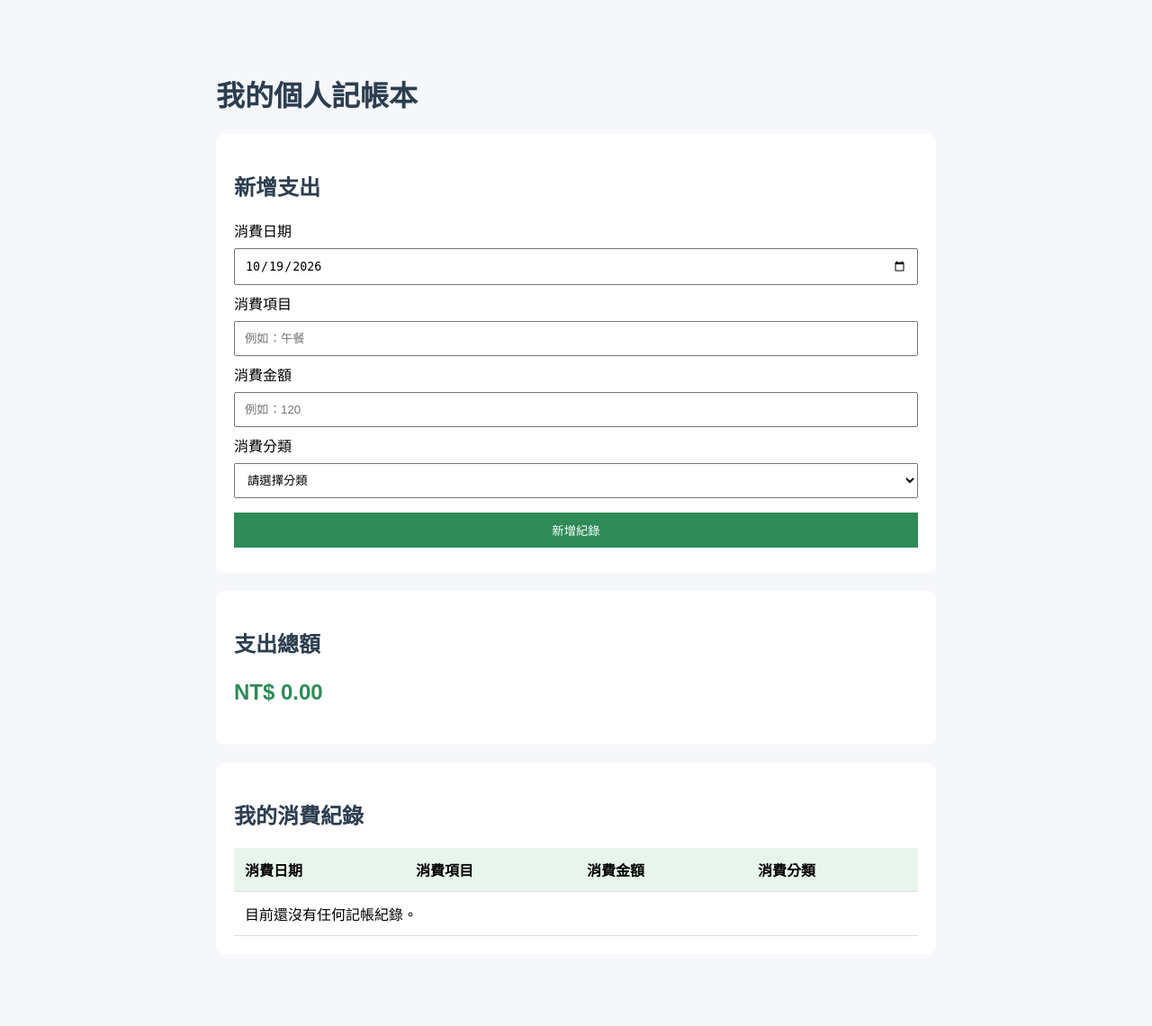
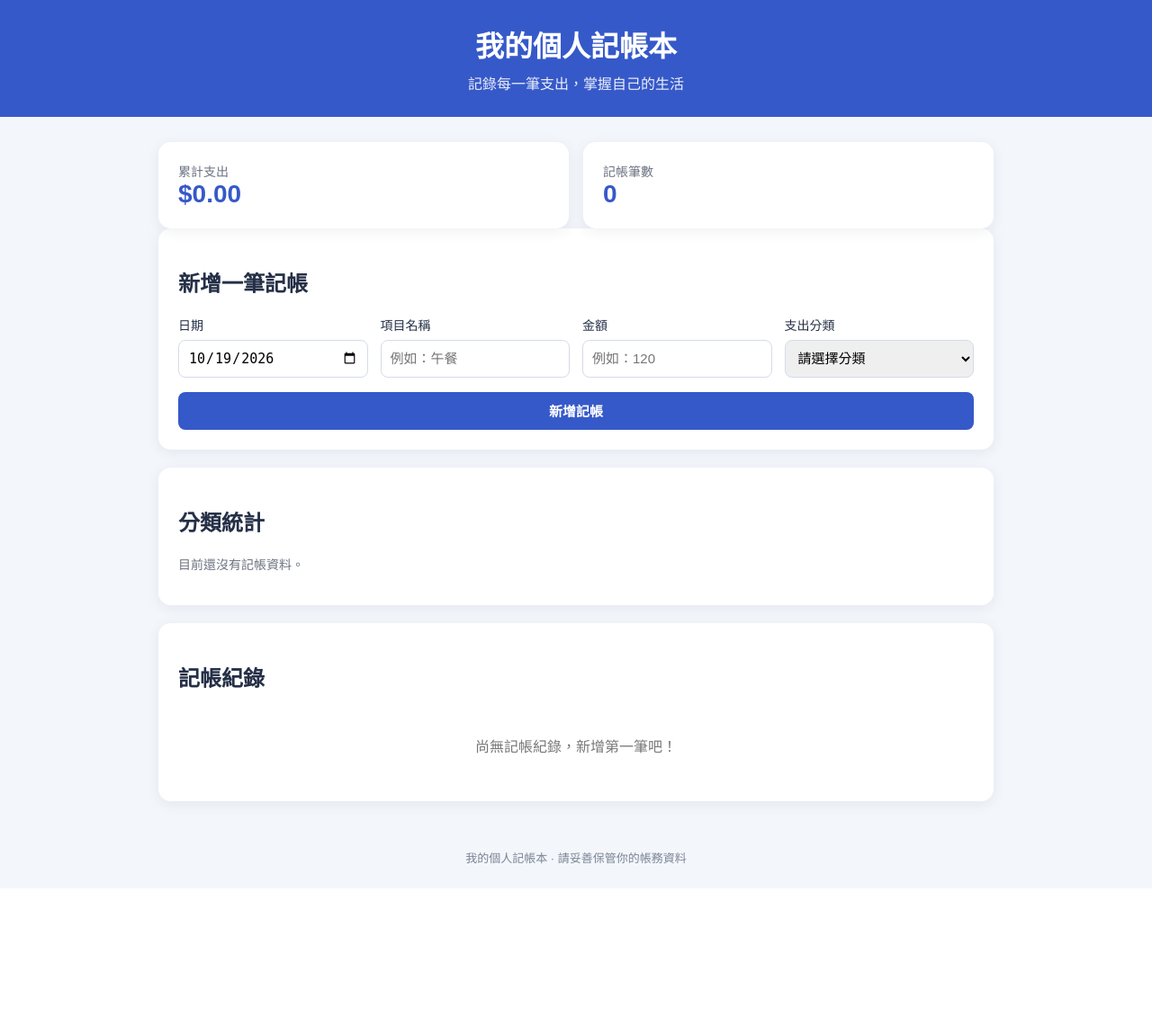
Before and after one commit to sarahu9878-tech/bolg1019, a Flask app: page / in a window 1280 px wide. Shown: the whole page at 90% size. After the commit the page ends 961 px from the top, so only its background shows below. Run offline with Flask 3, Linux system fonts and the light colour scheme; data that the repository does not hold is empty.

Commit message:
Fix database initialization and update website

```diff
--- a/app.py
+++ b/app.py
@@ -1,103 +1,148 @@
 
-from flask import Flask, render_template, request, redirect, url_for
+import os
 import sqlite3
 from datetime import date
+from flask import Flask, render_template, request, redirect, url_for, flash
 
 app = Flask(__name__)
+app.secret_key = os.environ.get("SECRET_KEY", "change-this-secret-key")
+
+# 使用 app.py 所在的絕對路徑，避免 Render 找錯資料庫位置
+BASE_DIR = os.path.dirname(os.path.abspath(__file__))
+DATABASE = os.path.join(BASE_DIR, "expenses.db")
 
 
-# 建立資料庫，並檢查是否有日期欄位
-def init_db():
-    conn = sqlite3.connect("expenses.db")
-    cursor = conn.cursor()
-
-    cursor.execute("""
-        CREATE TABLE IF NOT EXISTS expenses (
-            id INTEGER PRIMARY KEY AUTOINCREMENT,
-            title TEXT NOT NULL,
-            amount REAL NOT NULL,
-            category TEXT NOT NULL
-        )
-    """)
-
-    # 如果是舊版資料庫，就新增日期欄位
-    cursor.execute("PRAGMA table_info(expenses)")
-    columns = [column[1] for column in cursor.fetchall()]
-
-    if "expense_date" not in columns:
-        cursor.execute(
-            "ALTER TABLE expenses ADD COLUMN expense_date TEXT"
-        )
-
-    conn.commit()
-    conn.close()
+def get_db():
+    conn = sqlite3.connect(DATABASE, timeout=30)
+    conn.row_factory = sqlite3.Row
+    return conn
 
 
-# 首頁：顯示記帳紀錄與支出總額
+def init_db():
+    """網站啟動時，自動建立記帳資料表。"""
+    conn = get_db()
+    try:
+        conn.execute("""
+            CREATE TABLE IF NOT EXISTS expenses (
+                id INTEGER PRIMARY KEY AUTOINCREMENT,
+                expense_date TEXT NOT NULL,
+                title TEXT NOT NULL,
+                amount REAL NOT NULL,
+                category TEXT NOT NULL
+            )
+        """)
+        conn.commit()
+    finally:
+        conn.close()
+
+
+# 確保首頁查詢之前，資料表就已經存在
+init_db()
+
+
 @app.route("/")
 def index():
-    conn = sqlite3.connect("expenses.db")
-    conn.row_factory = sqlite3.Row
-    cursor = conn.cursor()
+    conn = get_db()
+    try:
+        expenses = conn.execute("""
+            SELECT id, expense_date, title, amount, category
+            FROM expenses
+            ORDER BY expense_date DESC, id DESC
+        """).fetchall()
 
-    cursor.execute("""
-        SELECT * FROM expenses
-        ORDER BY expense_date DESC, id DESC
-    """)
-    expenses = cursor.fetchall()
+        total = conn.execute("""
+            SELECT COALESCE(SUM(amount), 0)
+            FROM expenses
+        """).fetchone()[0]
 
-    cursor.execute("SELECT SUM(amount) FROM expenses")
-    total = cursor.fetchone()[0] or 0
+        categories = conn.execute("""
+            SELECT category, SUM(amount) AS total
+            FROM expenses
+            GROUP BY category
+            ORDER BY total DESC
+        """).fetchall()
 
-    conn.close()
-
-    return render_template(
-        "index.html",
-        expenses=expenses,
-        total=total,
-        today=date.today().isoformat()
-    )
+        return render_template(
+            "index.html",
+            expenses=expenses,
+            total=total,
+            categories=categories,
+            today=date.today().isoformat()
+        )
+    finally:
+        conn.close()
 
 
-# 新增支出
 @app.route("/add", methods=["POST"])
 def add_expense():
     expense_date = request.form.get("expense_date", "").strip()
     title = request.form.get("title", "").strip()
-    amount = request.form.get("amount", "").strip()
+    amount_text = request.form.get("amount", "").strip()
     category = request.form.get("category", "").strip()
 
-    if not expense_date or not title or not amount or not category:
-        return "請填寫所有欄位！", 400
+    if not all([expense_date, title, amount_text, category]):
+        flash("請填寫所有欄位。", "error")
+        return redirect(url_for("index"))
 
     try:
-        # 確認日期格式正確
+        # 驗證日期格式
         date.fromisoformat(expense_date)
-
-        # 確認金額是有效數字
-        amount = float(amount)
+        amount = float(amount_text)
 
         if amount <= 0:
-            return "金額必須大於 0！", 400
+            raise ValueError("金額必須大於零")
 
-    except ValueError:
-        return "請輸入正確的日期或金額！", 400
+    except (ValueError, OverflowError):
+        flash("請輸入正確的日期與大於零的金額。", "error")
+        return redirect(url_for("index"))
 
-    conn = sqlite3.connect("expenses.db")
-    cursor = conn.cursor()
+    conn = get_db()
+    try:
+        conn.execute("""
+            INSERT INTO expenses
+                (expense_date, title, amount, category)
+            VALUES (?, ?, ?, ?)
+        """, (expense_date, title, amount, category))
 
-    cursor.execute("""
-        INSERT INTO expenses
-        (expense_date, title, amount, category)
-        VALUES (?, ?, ?, ?)
-    """, (expense_date, title, amount, category))
+        conn.commit()
+        flash("記帳成功！", "success")
+    except sqlite3.Error:
+        conn.rollback()
+        app.logger.exception("新增記帳資料失敗")
+        flash("新增失敗，請查看伺服器錯誤紀錄。", "error")
+    finally:
+        conn.close()
 
-    conn.commit()
-    conn.close()
+    return redirect(url_for("index"))
+
+
+@app.route("/delete/<int:expense_id>", methods=["POST"])
+def delete_expense(expense_id):
+    conn = get_db()
+    try:
+        cursor = conn.execute(
+            "DELETE FROM expenses WHERE id = ?",
+            (expense_id,)
+        )
+        conn.commit()
+
+        if cursor.rowcount:
+            flash("紀錄已刪除。", "success")
+        else:
+            flash("找不到這筆記帳紀錄。", "error")
+    except sqlite3.Error:
+        conn.rollback()
+        app.logger.exception("刪除記帳資料失敗")
+        flash("刪除失敗，請稍後再試。", "error")
+    finally:
+        conn.close()
 
     return redirect(url_for("index"))
 
 
 if __name__ == "__main__":
-    init_db()
-    app.run(debug=True)
+    app.run(
+        host="0.0.0.0",
+        port=int(os.environ.get("PORT", 5000)),
+        debug=False
+    )
--- a/templates/index.html
+++ b/templates/index.html
@@ -3,168 +3,291 @@
 <html lang="zh-Hant">
 <head>
     <meta charset="UTF-8">
-    <meta name="viewport" content="width=device-width, initial-scale=1.0">
-    <title>個人記帳網站</title>
+    <meta name="viewport" content="width=device-width, initial-scale=1">
+    <title>我的個人記帳本</title>
+    <style>
+        * { box-sizing: border-box; }
 
-    <style>
         body {
-            font-family: Arial, sans-serif;
-            max-width: 800px;
-            margin: 40px auto;
-            padding: 20px;
-            background-color: #f5f7fa;
+            margin: 0;
+            font-family: Arial, "Microsoft JhengHei", sans-serif;
+            background: #f3f6fb;
+            color: #253047;
         }
 
-        h1, h2 {
-            color: #2c3e50;
+        header {
+            background: #3659c9;
+            color: white;
+            padding: 26px 20px;
+            text-align: center;
+        }
+
+        header h1 { margin: 0 0 8px; }
+        header p { margin: 0; opacity: .9; }
+
+        main {
+            max-width: 960px;
+            margin: 28px auto;
+            padding: 0 16px;
         }
 
         .card {
             background: white;
-            padding: 20px;
+            border-radius: 14px;
+            padding: 22px;
             margin-bottom: 20px;
-            border-radius: 10px;
+            box-shadow: 0 3px 15px #172b4d12;
+        }
+
+        .summary {
+            display: grid;
+            grid-template-columns: repeat(auto-fit, minmax(180px, 1fr));
+            gap: 16px;
+        }
+
+        .summary .card { margin: 0; }
+        .muted { color: #6b7280; font-size: 14px; }
+        .amount { color: #3659c9; font-size: 28px; font-weight: bold; }
+
+        form .fields {
+            display: grid;
+            grid-template-columns: repeat(auto-fit, minmax(180px, 1fr));
+            gap: 14px;
+        }
+
+        label {
+            display: block;
+            font-size: 14px;
+            margin-bottom: 7px;
         }
 
         input, select, button {
             width: 100%;
+            min-height: 42px;
             padding: 10px;
-            margin: 8px 0;
-            box-sizing: border-box;
+            border-radius: 8px;
+            border: 1px solid #d5dbea;
+            font-size: 15px;
         }
 
         button {
-            background: #2e8b57;
+            background: #3659c9;
             color: white;
             border: none;
             cursor: pointer;
+            font-weight: bold;
         }
+
+        button:hover { opacity: .88; }
+        .submit { margin-top: 16px; }
+
+        .table-wrap { overflow-x: auto; }
 
         table {
             width: 100%;
             border-collapse: collapse;
-            background: white;
+            min-width: 540px;
         }
 
         th, td {
-            padding: 12px;
-            border-bottom: 1px solid #ddd;
+            padding: 13px 10px;
+            border-bottom: 1px solid #edf0f5;
             text-align: left;
         }
 
-        th {
-            background: #e8f5ec;
+        th { background: #f7f8fc; }
+
+        .delete-button {
+            background: #d94b54;
+            min-height: 34px;
+            padding: 7px 12px;
         }
 
-        .total {
-            color: #2e8b57;
-            font-size: 24px;
-            font-weight: bold;
+        .message {
+            padding: 12px;
+            margin-bottom: 12px;
+            border-radius: 8px;
+            background: #e8f6ed;
         }
 
-        /* 讓表格在手機上可以左右滑動 */
-        .table-container {
-            overflow-x: auto;
+        .message.error {
+            background: #fff0f0;
+            color: #a52222;
+        }
+
+        .empty {
+            text-align: center;
+            color: #777;
+            padding: 28px;
+        }
+
+        footer {
+            text-align: center;
+            padding: 25px;
+            color: #7b8495;
+            font-size: 13px;
         }
     </style>
 </head>
+<body>
+    <header>
+        <h1>我的個人記帳本</h1>
+        <p>記錄每一筆支出，掌握自己的生活</p>
+    </header>
 
-<body>
+    <main>
+        {% with messages = get_flashed_messages(with_categories=true) %}
+            {% for category, message in messages %}
+                <div class="message {% if category == 'error' %}error{% endif %}">
+                    {{ message }}
+                </div>
+            {% endfor %}
+        {% endwith %}
 
-    <h1>我的個人記帳本</h1>
+        <section class="summary">
+            <div class="card">
+                <div class="muted">累計支出</div>
+                <div class="amount">${{ "%.2f"|format(total) }}</div>
+            </div>
 
             <div class="card">
-        <h2>新增支出</h2>
+                <div class="muted">記帳筆數</div>
+                <div class="amount">{{ expenses|length }}</div>
+            </div>
+        </section>
+
+        <section class="card">
+            <h2>新增一筆記帳</h2>
 
             <form action="{{ url_for('add_expense') }}" method="POST">
-
-            <label for="expense_date">消費日期</label>
+                <div class="fields">
+                    <div>
+                        <label for="expense_date">日期</label>
                         <input
+                            id="expense_date"
                             type="date"
-                id="expense_date"
                             name="expense_date"
                             value="{{ today }}"
                             required
                         >
+                    </div>
 
-            <label for="title">消費項目</label>
+                    <div>
+                        <label for="title">項目名稱</label>
                         <input
+                            id="title"
                             type="text"
-                id="title"
                             name="title"
                             placeholder="例如：午餐"
+                            maxlength="100"
                             required
                         >
+                    </div>
 
-            <label for="amount">消費金額</label>
+                    <div>
+                        <label for="amount">金額</label>
                         <input
+                            id="amount"
                             type="number"
-                id="amount"
                             name="amount"
-                placeholder="例如：120"
                             min="0.01"
                             step="0.01"
+                            placeholder="例如：120"
                             required
                         >
+                    </div>
 
-            <label for="category">消費分類</label>
+                    <div>
+                        <label for="category">支出分類</label>
                         <select id="category" name="category" required>
                             <option value="">請選擇分類</option>
                             <option value="飲食">飲食</option>
                             <option value="交通">交通</option>
                             <option value="購物">購物</option>
                             <option value="娛樂">娛樂</option>
-                <option value="生活用品">生活用品</option>
+                            <option value="生活">生活</option>
+                            <option value="學習">學習</option>
                             <option value="其他">其他</option>
                         </select>
-
-            <button type="submit">新增紀錄</button>
-
-        </form>
+                    </div>
                 </div>
 
-    <div class="card">
-        <h2>支出總額</h2>
-        <p class="total">
-            NT$ {{ "%.2f"|format(total) }}
-        </p>
-    </div>
+                <button class="submit" type="submit">新增記帳</button>
+            </form>
+        </section>
 
-    <div class="card">
-        <h2>我的消費紀錄</h2>
+        <section class="card">
+            <h2>分類統計</h2>
 
-        <div class="table-container">
+            {% if categories %}
+                <div class="table-wrap">
                     <table>
                         <thead>
                             <tr>
-                        <th>消費日期</th>
-                        <th>消費項目</th>
-                        <th>消費金額</th>
-                        <th>消費分類</th>
+                                <th>分類</th>
+                                <th>累計金額</th>
                             </tr>
                         </thead>
-
                         <tbody>
-                    {% for expense in expenses %}
+                            {% for item in categories %}
                                 <tr>
-                        <td>
-                            {{ expense["expense_date"] or "未設定" }}
-                        </td>
-                        <td>{{ expense["title"] }}</td>
-                        <td>
-                            NT$ {{ "%.2f"|format(expense["amount"]) }}
-                        </td>
-                        <td>{{ expense["category"] }}</td>
-                    </tr>
-                    {% else %}
-                    <tr>
-                        <td colspan="4">目前還沒有任何記帳紀錄。</td>
+                                    <td>{{ item["category"] }}</td>
+                                    <td>${{ "%.2f"|format(item["total"]) }}</td>
                                 </tr>
                             {% endfor %}
                         </tbody>
                     </table>
                 </div>
+            {% else %}
+                <p class="muted">目前還沒有記帳資料。</p>
+            {% endif %}
+        </section>
+
+        <section class="card">
+            <h2>記帳紀錄</h2>
+
+            {% if expenses %}
+                <div class="table-wrap">
+                    <table>
+                        <thead>
+                            <tr>
+                                <th>日期</th>
+                                <th>項目</th>
+                                <th>分類</th>
+                                <th>金額</th>
+                                <th>操作</th>
+                            </tr>
+                        </thead>
+                        <tbody>
+                            {% for expense in expenses %}
+                                <tr>
+                                    <td>{{ expense["expense_date"] }}</td>
+                                    <td>{{ expense["title"] }}</td>
+                                    <td>{{ expense["category"] }}</td>
+                                    <td>${{ "%.2f"|format(expense["amount"]) }}</td>
+                                    <td>
+                                        <form
+                                            action="{{ url_for('delete_expense', expense_id=expense['id']) }}"
+                                            method="POST"
+                                            onsubmit="return confirm('確定要刪除這筆紀錄嗎？');"
+                                        >
+                                            <button
+                                                class="delete-button"
+                                                type="submit"
+                                            >刪除</button>
+                                        </form>
+                                    </td>
+                                </tr>
+                            {% endfor %}
+                        </tbody>
+                    </table>
                 </div>
+            {% else %}
+                <div class="empty">尚無記帳紀錄，新增第一筆吧！</div>
+            {% endif %}
+        </section>
+    </main>
 
+    <footer>我的個人記帳本 · 請妥善保管你的帳務資料</footer>
 </body>
 </html>
```
Lines whose indentation alone changed are shown as unchanged.
